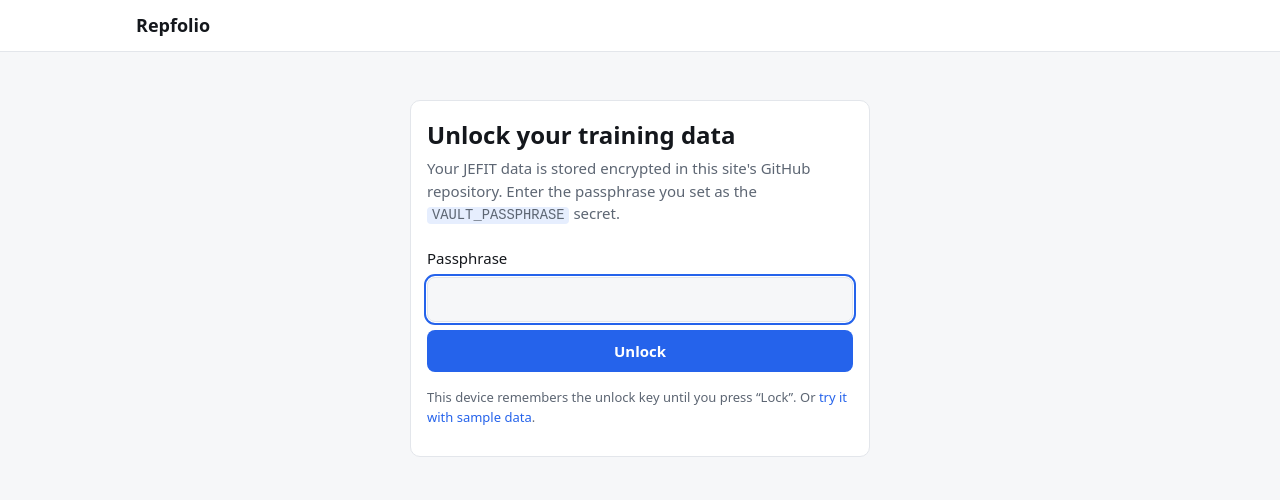
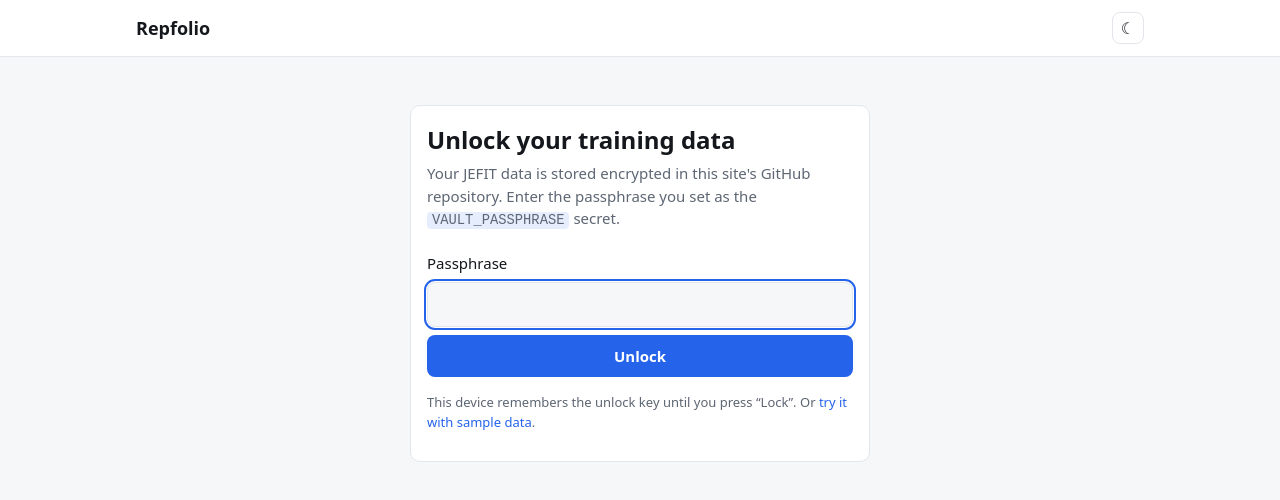
Before and after one commit to Pro2coL-lab/GitAfterIT, a plain HTML site: page index.html in a window 1280 px wide. Drawn offline with Linux system fonts and the light colour scheme.

Commit message:
Add dark theme toggle button
Header button switches light/dark, saves the choice in localStorage, and
falls back to the device setting when no choice is saved.

Co-Authored-By: Claude Opus 5.5 <noreply@anthropic.com>

```diff
--- a/css/styles.css
+++ b/css/styles.css
@@ -3,12 +3,21 @@
   --border: #e3e6eb; --accent: #2563eb; --accent-soft: #e6eefe; --danger: #b42318; --danger-soft: #fdecea;
   --chart-1: #2563eb; --chart-2: #0d9488;
 }
+:root { color-scheme: light; }
+/* Dark palette: follows the device unless the toggle (js/theme.js) set data-theme on <html>. */
 @media (prefers-color-scheme: dark) {
-  :root {
+  :root:not([data-theme="light"]) {
+    color-scheme: dark;
     --bg: #0f1216; --surface: #171b21; --text: #e8ebef; --muted: #98a2b0;
     --border: #2a3038; --accent: #6b9bff; --accent-soft: #1c2840; --danger: #ff8a7a; --danger-soft: #3a1d1a;
     --chart-1: #6b9bff; --chart-2: #2dd4bf;
   }
+}
+:root[data-theme="dark"] {
+  color-scheme: dark;
+  --bg: #0f1216; --surface: #171b21; --text: #e8ebef; --muted: #98a2b0;
+  --border: #2a3038; --accent: #6b9bff; --accent-soft: #1c2840; --danger: #ff8a7a; --danger-soft: #3a1d1a;
+  --chart-1: #6b9bff; --chart-2: #2dd4bf;
 }
 * { box-sizing: border-box; }
 html, body { margin: 0; background: var(--bg); color: var(--text);
@@ -70,3 +79,7 @@ button { font: inherit; cursor: pointer; }
 .unlock button[disabled] { opacity: .7; cursor: progress; }
 button.link { background: none; border: 0; padding: 0; color: var(--accent); }
 code { font-size: 0.92em; background: var(--accent-soft); padding: 1px 5px; border-radius: 4px; }
+.theme-btn { background: none; border: 1px solid var(--border); border-radius: 8px; color: var(--text);
+  width: 32px; height: 32px; padding: 0; line-height: 1; font-size: 16px; }
+.theme-btn:hover { border-color: var(--accent); }
+.theme-btn:focus-visible { outline: 2px solid var(--accent); outline-offset: 1px; }
--- a/index.html
+++ b/index.html
@@ -14,6 +14,7 @@
   <link rel="icon" href="icons/icon.svg" type="image/svg+xml">
   <link rel="apple-touch-icon" href="icons/apple-touch-icon.png">
   <link rel="stylesheet" href="css/styles.css">
+  <script src="js/theme.js"></script>
   <script src="js/config.js" defer></script>
   <script src="js/ui.js" defer></script>
   <script src="js/format.js" defer></script>
@@ -36,6 +37,7 @@
       </nav>
       <span class="badge" id="demo-badge" hidden>Sample data</span>
       <span class="muted small" id="sync-status"></span>
+      <button type="button" class="theme-btn" id="theme-btn" aria-label="Toggle dark theme">☾</button>
       <button type="button" class="link" id="lock-btn" data-action="lock" hidden>Lock</button>
     </div>
   </header>
--- /dev/null
+++ b/js/theme.js
@@ -0,0 +1,36 @@
+// Light/dark theme toggle. Loaded without `defer` so the saved theme applies before first paint (no flash).
+// With no saved choice the page follows the device setting (prefers-color-scheme).
+(function () {
+  const KEY = "repfolio-theme";
+  const root = document.documentElement;
+  const media = window.matchMedia("(prefers-color-scheme: dark)");
+
+  const saved = () => { try { return localStorage.getItem(KEY); } catch { return null; } };
+  const current = () => root.dataset.theme || (media.matches ? "dark" : "light");
+
+  function apply(theme) {
+    if (theme === "light" || theme === "dark") root.dataset.theme = theme;
+    else delete root.dataset.theme;
+    const btn = document.getElementById("theme-btn");
+    if (btn) {
+      const dark = current() === "dark";
+      btn.textContent = dark ? "☀" : "☾";
+      btn.setAttribute("aria-label", dark ? "Switch to light theme" : "Switch to dark theme");
+      btn.title = btn.getAttribute("aria-label");
+    }
+  }
+
+  apply(saved());
+
+  document.addEventListener("DOMContentLoaded", () => {
+    apply(saved());
+    document.getElementById("theme-btn")?.addEventListener("click", () => {
+      const next = current() === "dark" ? "light" : "dark";
+      try { localStorage.setItem(KEY, next); } catch { /* private mode: still toggles for this visit */ }
+      apply(next);
+    });
+  });
+
+  // Keep the button icon right if the device theme changes while no explicit choice is saved.
+  media.addEventListener("change", () => apply(saved()));
+})();
```
